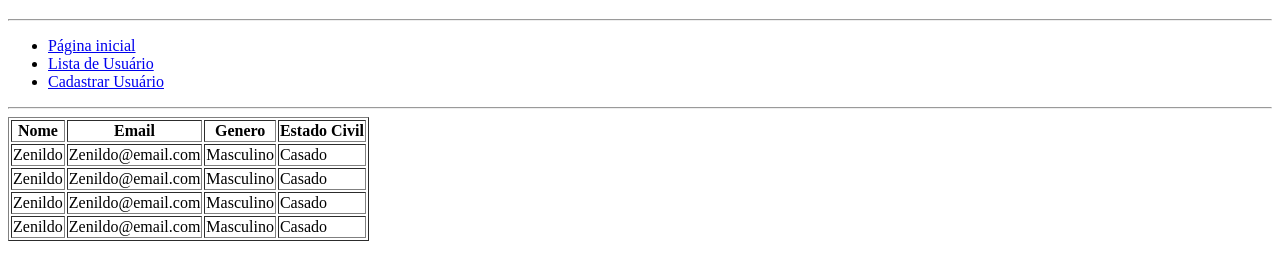
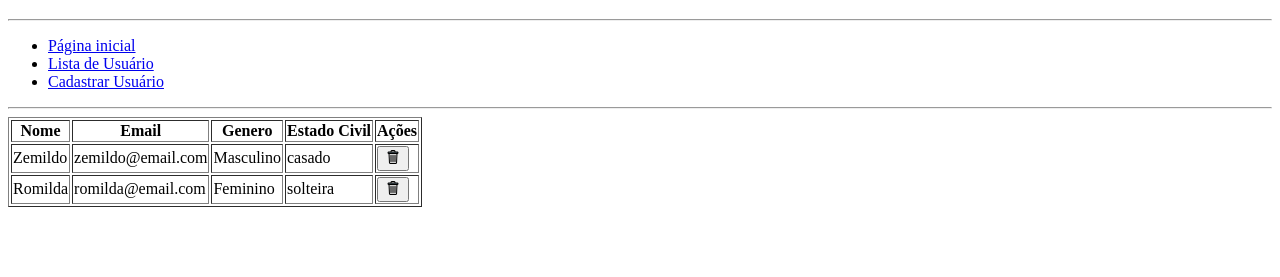
Before and after one commit to AdansDev/CadastroUsuarios, a plain HTML site: page src/pages/lista_usuario.html in a window 1280 px wide. Shown: the part 61-338 px from the top of the page. Drawn offline with Linux system fonts and the light colour scheme.

Commit message:
atualização da revisão 17 08 23

```diff
--- a/src/js/script.js
+++ b/src/js/script.js
@@ -0,0 +1,46 @@
+console.log('Iniciando sistema.');
+
+const usuarios = [
+  {
+    nome: 'Zemildo',
+    email: 'zemildo@email.com',
+    genero: 'Masculino',
+    estadoCivil: 'casado'
+
+  },
+  {
+    nome: 'Romilda',
+    email: 'romilda@email.com',
+    genero: 'Feminino',
+    estadoCivil: 'solteira'
+
+  }
+];
+
+function montarTabela() {
+  const tabelaUsuario = document.getElementById('tabela_usuarios')
+  for (let i = 0; i < usuarios.length; i++) {
+
+    tabelaUsuario.innerHTML += `
+  <tr>
+  <td>${usuarios[i].nome}</td>
+  <td>${usuarios[i].email}</td>
+  <td>${usuarios[i].genero}</td>
+  <td>${usuarios[i].estadoCivil}</td>
+  <td>
+  <button
+  title="Excluir usuário"
+  style="cursor: pointer;"
+  onclick = "excluirUsuario(${i})">
+  <img src="../assets/images/excluir.png"
+  width="16px"
+  height="16px"
+  alt="excluir">
+  </button>
+  </td>
+  </tr>
+  `
+  }
+}
+
+montarTabela()
--- a/src/pages/lista_usuario.html
+++ b/src/pages/lista_usuario.html
@@ -36,32 +36,11 @@
                     <th>Email</th>
                     <th>Genero</th>
                     <th>Estado Civil</th>
+                    <th>Ações</th>
                 </thead>
-                <tbody>
-                    <tr>
-                        <td>Zenildo</td>
-                        <td>Zenildo@email.com</td>
-                        <td>Masculino</td>
-                        <td>Casado</td>
-                    </tr>
-                    <tr>
-                        <td>Zenildo</td>
-                        <td>Zenildo@email.com</td>
-                        <td>Masculino</td>
-                        <td>Casado</td>
-                    </tr>
-                    <tr>
-                        <td>Zenildo</td>
-                        <td>Zenildo@email.com</td>
-                        <td>Masculino</td>
-                        <td>Casado</td>
-                    </tr>
-                    <tr>
-                        <td>Zenildo</td>
-                        <td>Zenildo@email.com</td>
-                        <td>Masculino</td>
-                        <td>Casado</td>
-                    </tr>
+                <tbody id="tabela_usuarios">
+
+
                 </tbody>
             </table>
         </section>
```
Also changed, not shown: src/index.html (+3 -2 lines), src/assets/images/excluir.png (added), src/assets/images/trash.png (added).
